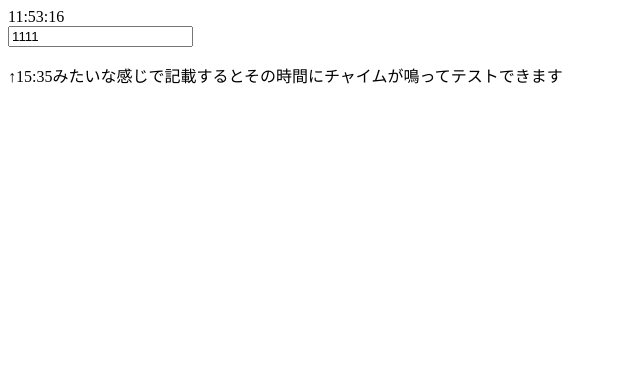
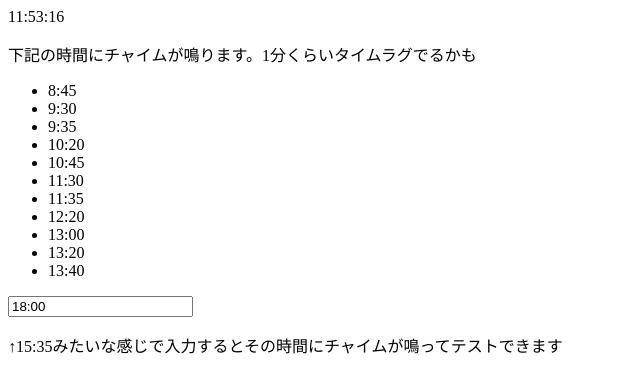
Before and after one commit to SagaNaoko/dingdong, a website with bundled scripts: page index.html in a window 1280 px wide. Shown: the whole page, without its empty margins (0-640 px from the left). Built offline with nearby package versions, Linux system fonts and the light colour scheme.

Commit message:
チャイムが鳴る時間を記載

```diff
--- a/index.html
+++ b/index.html
@@ -6,8 +6,24 @@
 </head>
 <body>
 <div id="time"></div>
-<input type="text" id="test-time" value="1111">
-<p>↑15:35みたいな感じで記載するとその時間にチャイムが鳴ってテストできます</p>
+<div>
+  <p>下記の時間にチャイムが鳴ります。1分くらいタイムラグでるかも</p>
+  <ul>
+    <li>8:45</li>
+    <li>9:30</li>
+    <li>9:35</li>
+    <li>10:20</li>
+    <li>10:45</li>
+    <li>11:30</li>
+    <li>11:35</li>
+    <li>12:20</li>
+    <li>13:00</li>
+    <li>13:20</li>
+    <li>13:40</li>
+  </ul>
+</div>
+<input type="text" id="test-time" value="18:00">
+<p>↑15:35みたいな感じで入力するとその時間にチャイムが鳴ってテストできます</p>
 <script src="bundle.js"></script>
 </body>
 </html>
```
